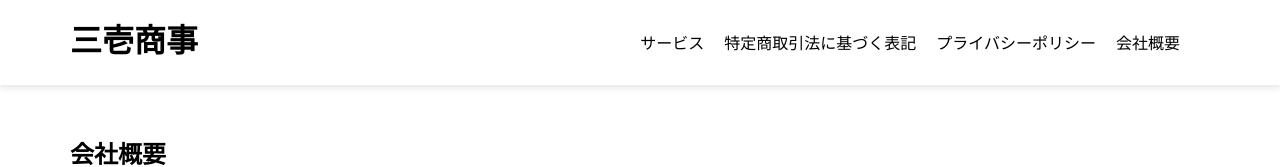
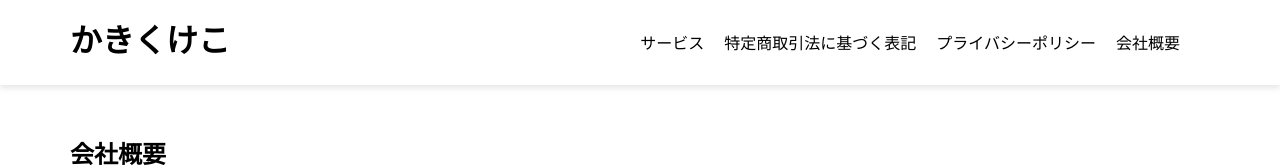
Before and after one commit to tatimi/Sample, a plain HTML site: page index.html in a window 1280 px wide. Shown: the top 167 px of the page. Drawn offline with Linux system fonts and the light colour scheme.

Commit message:
かきくけこ

```diff
--- a/index.html
+++ b/index.html
@@ -11,7 +11,7 @@
 <body>
  <header class="header">
    <div class="header-left">
-    <a href="#"><h1>三壱商事</h1></a>
+    <a href="#"><h1>かきくけこ</h1></a>
    </div>
    <div class="header-right">
     <ul>
```
